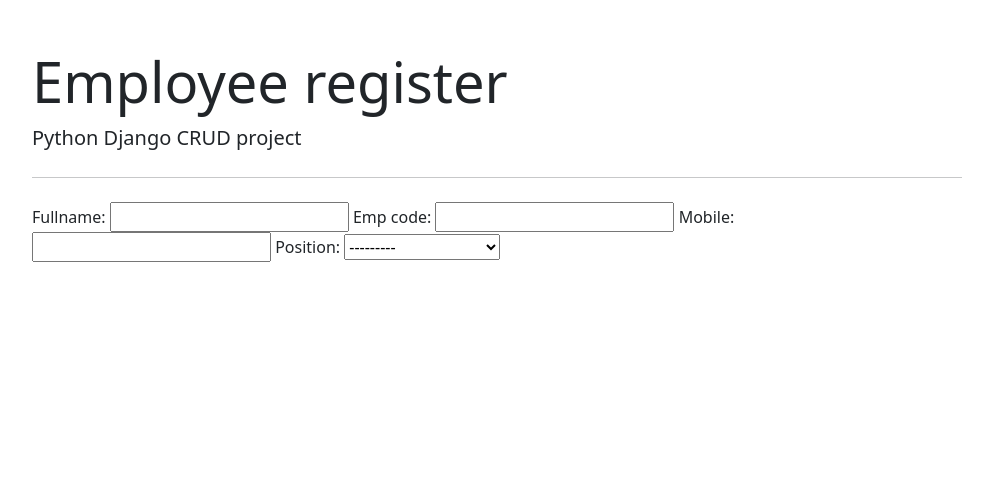
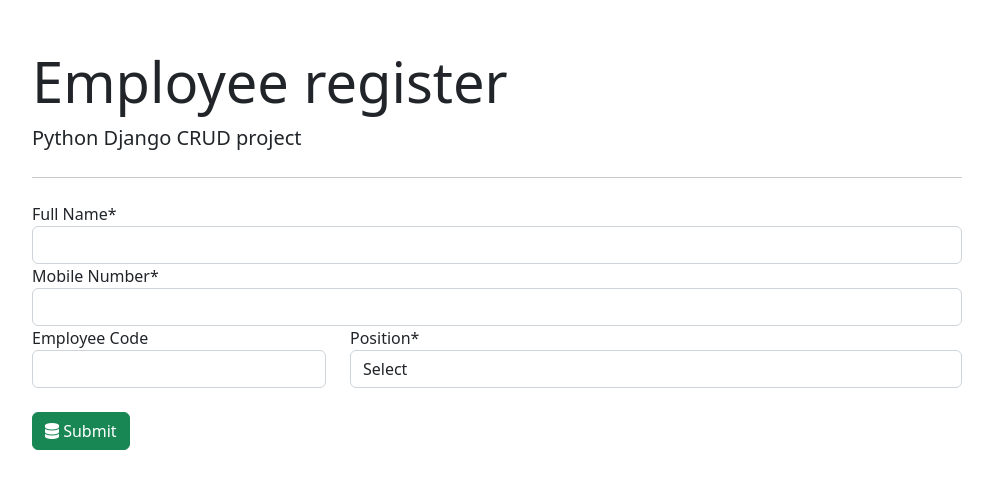
Before and after one commit to Voytek80/Django-CRUD, a Django app: page /employee/ in a window 1280 px wide. Shown: the top 489 px of the page, without its empty margins (143-1136 px from the left). Run offline with Django 4.2, Linux system fonts and the light colour scheme; tables that the repository leaves empty hold one stand-in row (values such as "Sample post"); some libraries are stand-ins or nearby versions.

Commit message:
Added submit to database

```diff
--- a/myCRUD/employee_register/forms.py
+++ b/myCRUD/employee_register/forms.py
@@ -5,4 +5,14 @@
 
     class Meta:
         model = Employee
-        fields = "__all__"
+        fields = ('fullname', 'mobile', 'emp_code', 'position')
+        labels = {
+            'fullname':'Full Name',
+            'emp_code':'Employee Code',
+            'mobile':'Mobile Number',
+            'position':'Position'
+        }
+    def __init__(self, *args, **kwargs):
+        super(EmployeeForm, self).__init__(*args, **kwargs)
+        self.fields['position'].empty_label = 'Select'
+        self.fields['emp_code'].required = False
--- a/myCRUD/employee_register/models.py
+++ b/myCRUD/employee_register/models.py
@@ -2,6 +2,9 @@
 
 class Position(models.Model):
     title = models.CharField(max_length=50)
+
+    def __str__(self):
+        return self.title
 
 class Employee(models.Model):
     fullname = models.CharField(max_length=100)
--- a/myCRUD/employee_register/templates/employee_register/employee_form.html
+++ b/myCRUD/employee_register/templates/employee_register/employee_form.html
@@ -1,5 +1,22 @@
 {% extends "employee_register/base.html" %}
+{% load crispy_forms_tags %}
 
 {% block content %}
-{{ form }}
+<form action="" method="post" autocomplete="off">
+    {% csrf_token %}
+    {{ form.fullname|as_crispy_field }}
+    {{ form.mobile|as_crispy_field }}
+    <div class="row">
+        <div class="col-md-4">
+            {{ form.emp_code|as_crispy_field }}
+        </div>
+        <div class="col-md-8">
+            {{ form.position|as_crispy_field }}
+        </div>
+    </div>
+    <br>
+    <button type="submit" class="btn btn-success"><i class="fa-solid fa-database"></i> Submit</button>
+
+
+</form>
 {% endblock content %}
--- a/myCRUD/employee_register/views.py
+++ b/myCRUD/employee_register/views.py
@@ -1,12 +1,20 @@
-from django.shortcuts import render
+from django.shortcuts import render, redirect
 from .forms import EmployeeForm
+from .models import Employee
 
 def employee_list(request):
+    #context = {'employee_list' = Employee.objects.all()}
     return render(request, "employee_register/employee_list.html")
 
 def employee_form(request):
-    form = EmployeeForm()
-    return render(request, "employee_register/employee_form.html", {'form':form})
+    if request.method == 'GET':
+        form = EmployeeForm()
+        return render(request, "employee_register/employee_form.html", {'form': form})
+    else:
+        form = EmployeeForm(request.POST)
+        if form.is_valid():
+            form.save()
+        return redirect('/employee/list')
 
 def employee_delete(request):
     return
--- a/myCRUD/myCRUD/settings.py
+++ b/myCRUD/myCRUD/settings.py
@@ -38,7 +38,10 @@
     'django.contrib.messages',
     'django.contrib.staticfiles',
     'employee_register',
+    'crispy_forms',
 ]
+
+CRISPY_TEMPLATE_PACK = 'bootstrap4'
 
 MIDDLEWARE = [
     'django.middleware.security.SecurityMiddleware',
```
Also changed, not shown: myCRUD/employee_register/templates/employee_register/employee_list.html (+7 -0 lines).
